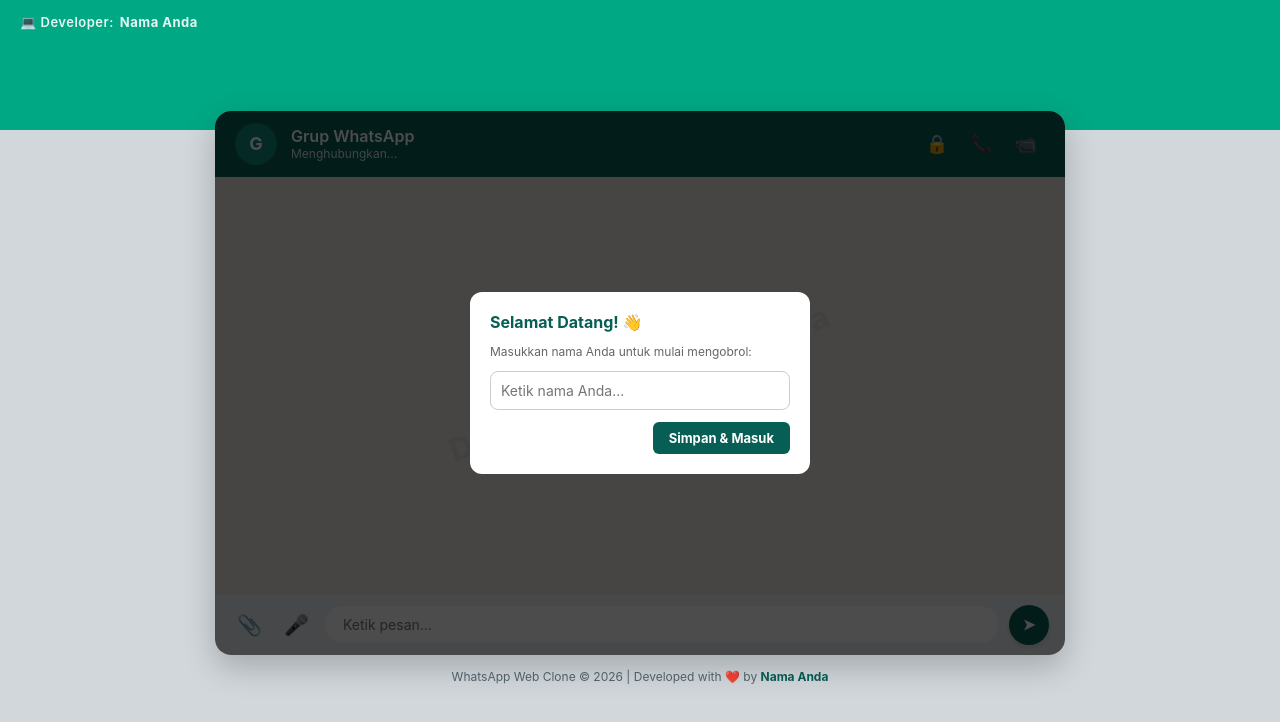
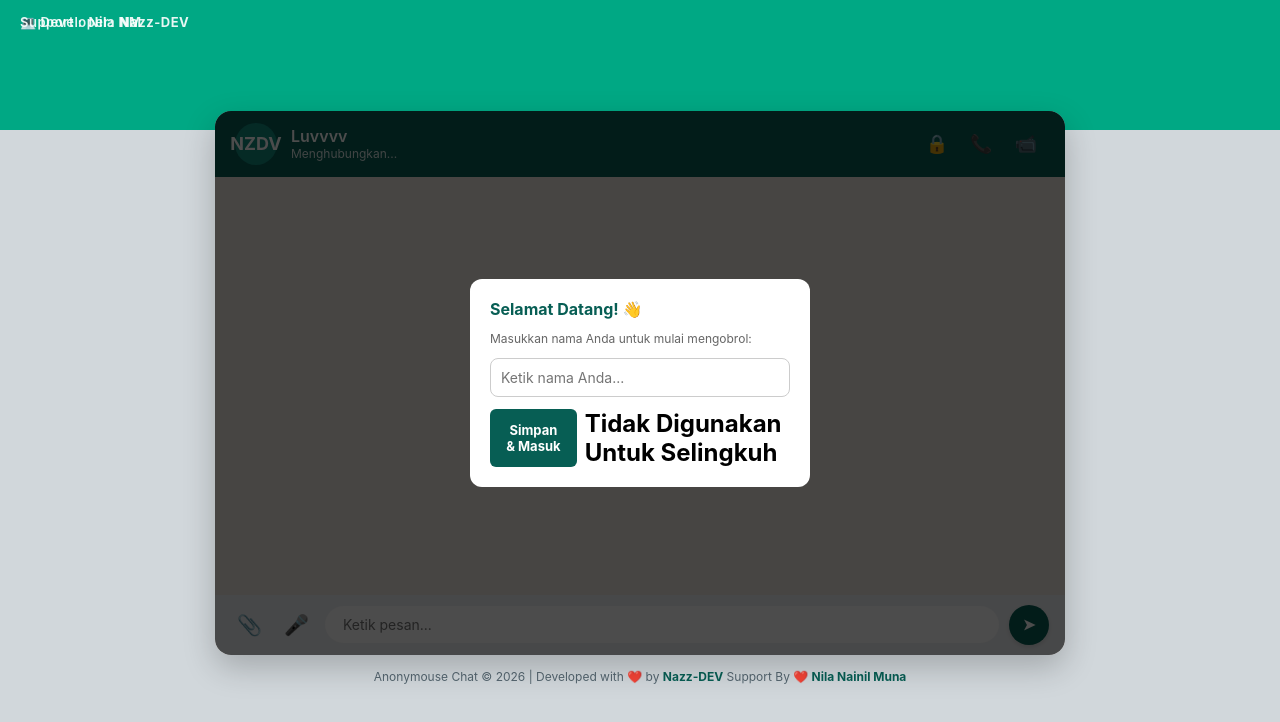
Before and after one commit to NassOfficial/chat-app, a website: page public/index.html in a window 1280 px wide. Drawn offline with nearby package versions, Linux system fonts and the light colour scheme; no server answers.

Commit message:
Final V2

```diff
--- a/public/index.html
+++ b/public/index.html
@@ -3,7 +3,7 @@
 <head>
   <meta charset="UTF-8">
   <meta name="viewport" content="width=device-width, initial-scale=1.0, maximum-scale=1.0, user-scalable=no">
-  <title>WhatsApp Web Complete</title>
+  <title>Anonymouse Chat</title>
   <style>
     * { box-sizing: border-box; margin: 0; padding: 0; font-family: -apple-system, BlinkMacSystemFont, "Segoe UI", Roboto, Helvetica, Arial, sans-serif; }
 
@@ -53,7 +53,7 @@
 
     /* WATERMARK NAMA DEVELOPER STATIC (DI BELAKANG & TIDAK IKUT SCROLL) */
     .chat-container::before {
-      content: "Developer: Nama Anda";
+      content: "By : Nazz-DEV";
       position: absolute;
       top: 50%;
       left: 50%;
@@ -288,16 +288,18 @@
 
   <!-- BRANDING DEVELOPER DI HEADER BACKGROUND LUAR -->
   <div class="bg-developer-tag">
-    💻 Developer: <strong>Nama Anda</strong>
+    💻 Developer: <strong>Nazz-DEV</strong>
+  </div>
+  <div class="bg-developer-tag">Support : <strong>Nila NM</strong>
   </div>
 
   <div class="chat-container" id="chatApp">
     <!-- Header Chat -->
     <div class="chat-header">
       <div class="header-left">
-        <div class="avatar">G</div>
+        <div class="avatar">NZDV</div>
         <div class="header-info">
-          <div class="header-title">Grup WhatsApp</div>
+          <div class="header-title">Luvvvv</div>
           <div class="header-status" id="status">Menghubungkan...</div>
         </div>
       </div>
@@ -355,6 +357,7 @@
         <input type="text" id="usernameInput" placeholder="Ketik nama Anda..." maxlength="20" autofocus />
         <div class="modal-btns">
           <button type="button" class="btn-modal btn-modal-primary" id="btnSaveName">Simpan & Masuk</button>
+          <h2>Tidak Digunakan Untuk Selingkuh</h2>
         </div>
       </div>
     </div>
@@ -405,7 +408,8 @@
 
   <!-- FOOTER DI BAGIAN BAWAH -->
   <footer class="app-footer">
-    WhatsApp Web Clone &copy; 2026 | Developed with ❤️ by <strong>Nama Anda</strong>
+    Anonymouse Chat &copy; 2026 | Developed with ❤️ by <strong>Nazz-DEV</strong>
+    Support By ❤️ <strong>Nila Nainil Muna</strong>
   </footer>
 
   <script src="/socket.io/socket.io.js"></script>
```
